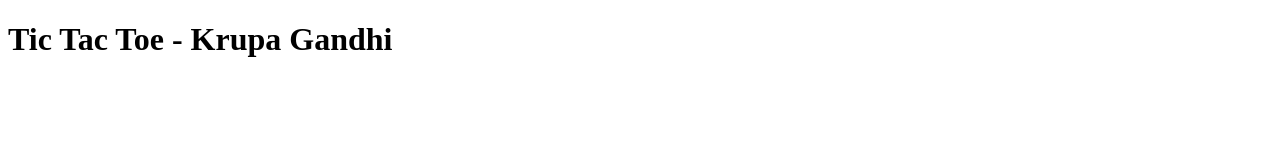
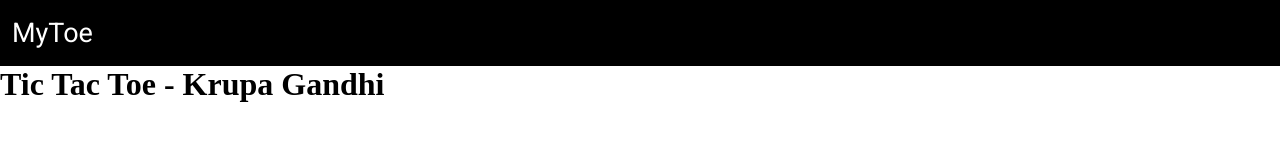
Before and after one commit to 5-krupa/tic_tac_toe_react, a plain HTML site: page index.html in a window 1280 px wide. Drawn offline with Linux system fonts and the light colour scheme.

Commit message:
Add files via upload

```diff
--- a/index.html
+++ b/index.html
@@ -4,8 +4,15 @@
     <meta charset="UTF-8">
     <meta name="viewport" content="width=device-width, initial-scale=1.0">
     <title>Tic Tac Toe</title>
+    <link rel="stylesheet" href="style.css">
 </head>
 <body>
+    <nav>
+        <ul>
+            <li>MyToe</li>
+        </ul>
+    </nav>
     <h1>Tic Tac Toe - Krupa Gandhi</h1>
+    <script rel="script.js"></script>
 </body>
 </html>
--- /dev/null
+++ b/style.css
@@ -0,0 +1,23 @@
+
+
+@import url('https://fonts.googleapis.com/css2?family=Roboto+Condensed:ital,wght@0,100..900;1,100..900&family=Roboto:ital,wght@0,100;0,300;0,400;0,500;0,700;0,900;1,100;1,300;1,400;1,500;1,700;1,900&display=swap');
+
+
+*{
+    margin: 0;
+    padding: 0;
+}
+nav{
+    background-color: black;
+    color:rgb(255, 255, 255);
+    height: 42px;
+    font-size: 27px;
+    display: flex;
+    align-items: center;
+    padding: 12px;
+    font-family: "Roboto", sans-serif;
+}
+
+nav ul{
+    list-style-type: none;
+}
```
Also changed, not shown: script.js (added), 1 other file.
